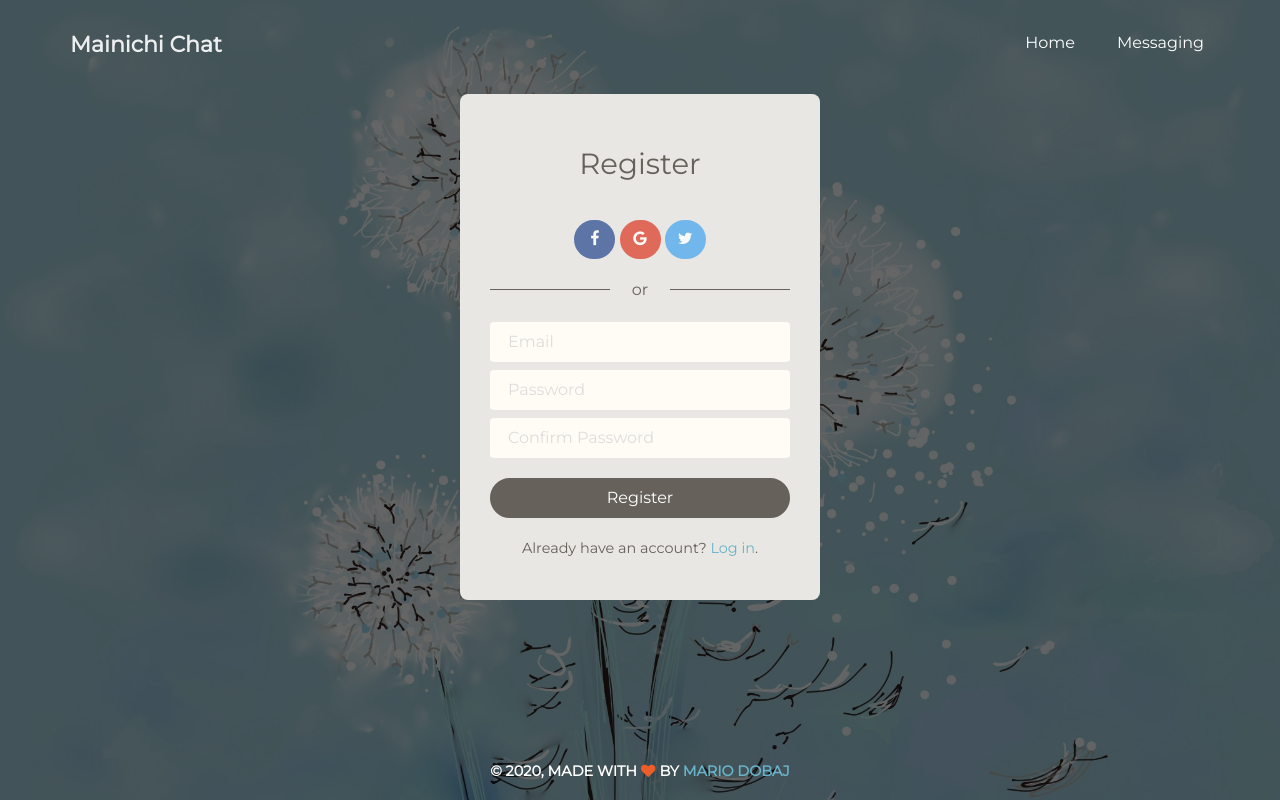
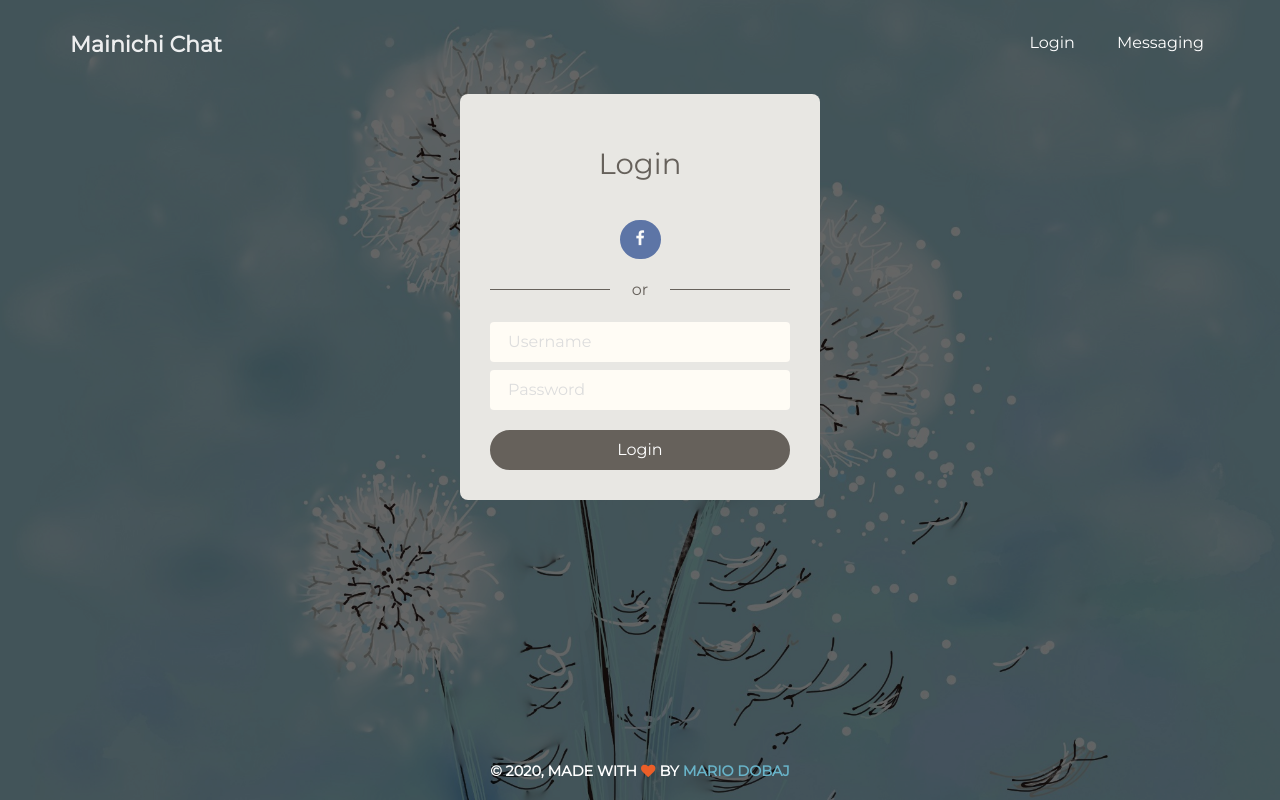
Before and after one commit to MarioDobaj/MainichiChat, a Django app: page / in a window 1280 px wide. Run offline with Django 3.2, Linux system fonts and the light colour scheme; some libraries are stand-ins or nearby versions.

Commit message:
login changes

```diff
--- a/homepage/templates/base.html
+++ b/homepage/templates/base.html
@@ -34,14 +34,14 @@
 				<span class="icon-bar"></span>
 				<span class="icon-bar"></span>
 			  </button>
-			  <a class="navbar-brand" href="www.creative-tim.com">Mainichi Chat</a>
+			  <a class="navbar-brand" href="/">Mainichi Chat</a>
 			</div>
 
 			<!-- Collect the nav links, forms, and other content for toggling -->
 			<div class="collapse navbar-collapse" id="navigation-example-2">
 			  <ul class="nav navbar-nav navbar-right">
 				<li>
-					<a href="{% url 'homepage:index' %}" class="btn btn-simple">Home</a>
+					<a href="{% url 'homepage:index' %}" class="btn btn-simple">Login</a>
 				</li>
 				<li>
 					<a href="{% url 'messaging:index' %}" class="btn btn-simple">Messaging</a>
--- a/homepage/templates/homepage/homepage.html
+++ b/homepage/templates/homepage/homepage.html
@@ -6,12 +6,15 @@
         <div class="row">
             <div class="col-md-3 col-sm-2 col-xs-12"></div>
             <div class="col-md-6 col-sm-8 col-xs-12">
-                <div class="demo-card" style="margin: auto; margin-top: 30px;">
-                    <h3 class="title text-center">Register</h3>
-                    <div class="social">
-                        <button href="#" class="btn btn-fill btn-icon btn-facebook"><i class="fa fa-facebook"></i></button>
-                        <button href="#" class="btn btn-fill btn-icon btn-google"><i class="fa fa-google"></i></button>
-                        <button href="#" class="btn btn-fill btn-icon btn-twitter"><i class="fa fa-twitter"></i></button>
+
+                {% if user.is_authenticated %}
+                <div class="demo-card" style="margin: auto; margin-top: 30px; min-height: auto;">
+                    <h3 class="title text-center">You are logged in</h3>
+                    <h5 class="text-center">Go to:</h5>
+                    <div class="social" style="margin-top: 0px;">
+                        <a href="/messaging/" class="btn btn-fill btn-icon" style="margin-top: 0px;">
+                            Messaging
+                        </a>
                     </div>
 
                     <div class="division">
@@ -19,19 +22,38 @@
                         <span>or</span>
                         <div class="line r"></div>
                     </div>
-                    <form class="register-form">
-                        <input type="text" class="form-control" placeholder="Email">
+                    <form class="loginForm" method="POST" action="{% url 'account_logout' %}">
+                        {% csrf_token %}
+                        <button type="submit" class="btn btn-fill btn-block">Logout</button>
+                    </form>
+                </div>
 
-                        <input type="password" class="form-control" placeholder="Password">
+                {% else %}
 
-                        <input type="password" class="form-control" placeholder="Confirm Password">
+                <div class="demo-card" style="margin: auto; margin-top: 30px;">
+                    <h3 class="title text-center">Login</h3>
+                    <div class="social">
+                        <a href="accounts/facebook/login/{% if '/?next=/messaging/' in request.get_full_path %}?next=/messaging/{% endif %}" class="btn btn-fill btn-icon btn-facebook">
+                            <i class="fa fa-facebook"></i>
+                        </a>
+                    </div>
 
-                        <button class="btn btn-fill btn-block">Register</button>
+                    <div class="division">
+                        <div class="line l"></div>
+                        <span>or</span>
+                        <div class="line r"></div>
+                    </div>
+                    <form class="loginForm" method="POST" action="/accounts/login/{% if '/?next=/messaging/' in request.get_full_path %}?next=/messaging/{% endif %}">
+                        {% csrf_token %}
+                        <input type="text" name="login" class="form-control" required id="id_login" placeholder="Username">
+
+                        <input type="password" name="password" class="form-control" required required id="id_password" placeholder="Password">
+
+                        <button type="submit" class="btn btn-fill btn-block">Login</button>
                     </form>
-                    <div class="login">
-                        <p>Already have an account? <a>Log in</a>.</p>
-                    </div>
                 </div>
+                {% endif %}
+
             </div>
             <div class="col-md-3 col-sm-2 col-xs-12"></div>
         </div>
```
